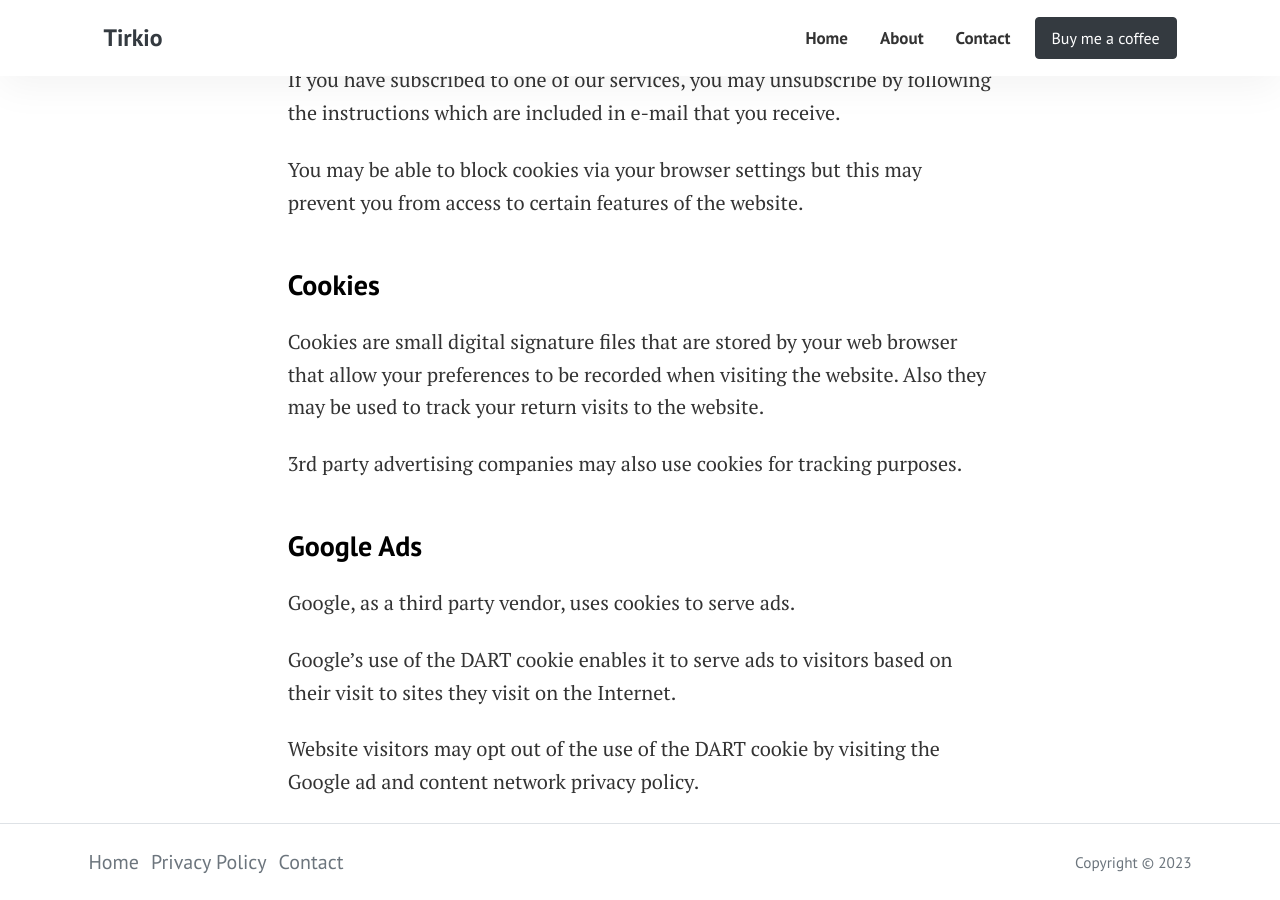
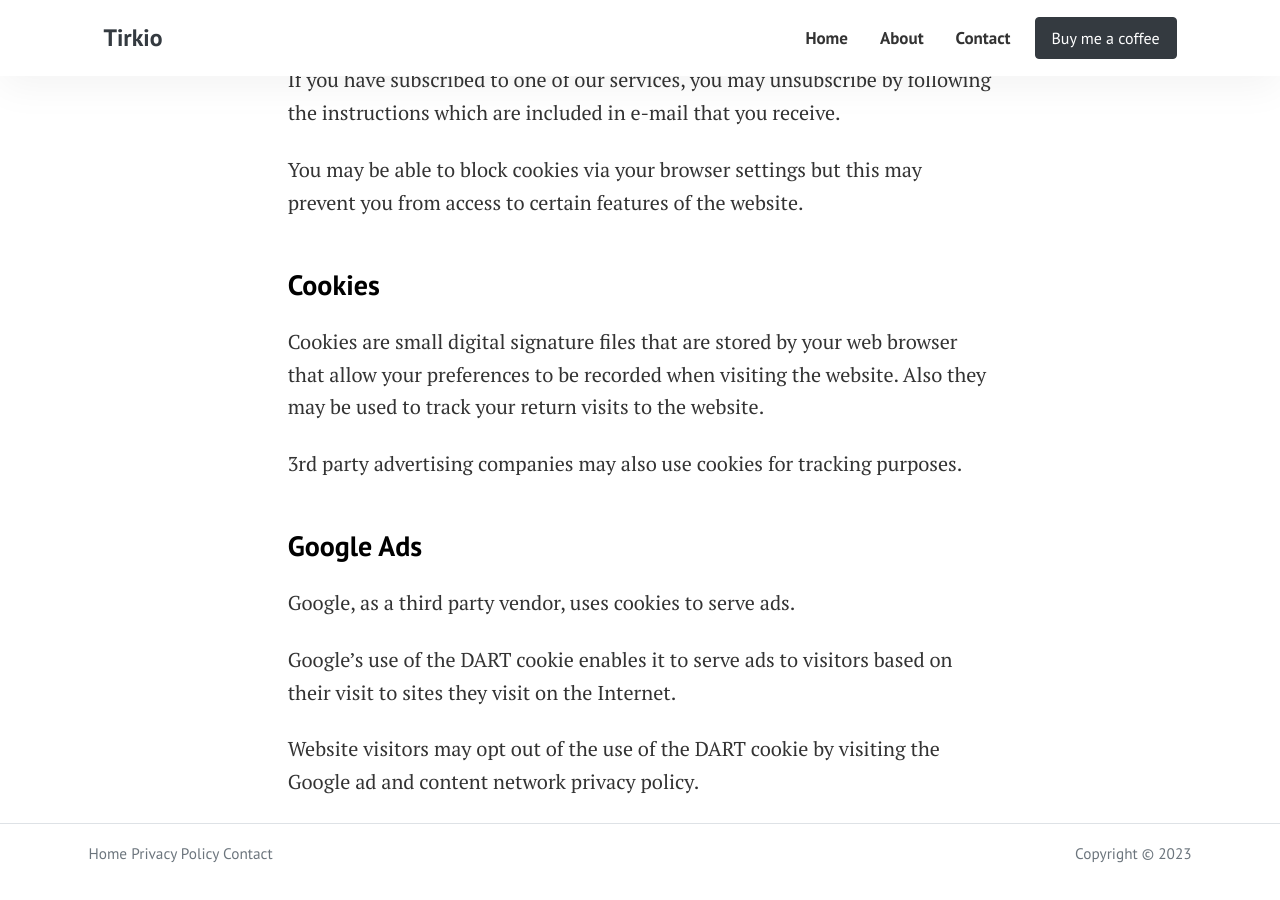
Before and after one commit to tirkio/www.tirkio.com, a Jekyll site: the page built from pages/privacy-policy.md, in a window 1280 px wide and 900 px high, scrolled down 907 px. Built offline with Jekyll 4.4.1, drawn with Linux system fonts in a browser that asks for light colours.

Commit message:
Update default.html

```diff
--- a/_layouts/default.html
+++ b/_layouts/default.html
@@ -69,7 +69,7 @@
     <div class="row align-items-center justify-content-between">
         <div>
             {% for item in site.data.menus.footermenu %}
-            <span class="navbar-brand mr-2 mb-0"><a href="{% unless item.external %}{{site.baseurl}}/{% endunless %}{{item.url}}" alt="{{item.title}}">{{item.title}}</a></span>
+            <span><a href="{% unless item.external %}{{site.baseurl}}/{% endunless %}{{item.url}}" alt="{{item.title}}">{{item.title}}</a></span>
             {% endfor %}
         </div>
         <div>
```
